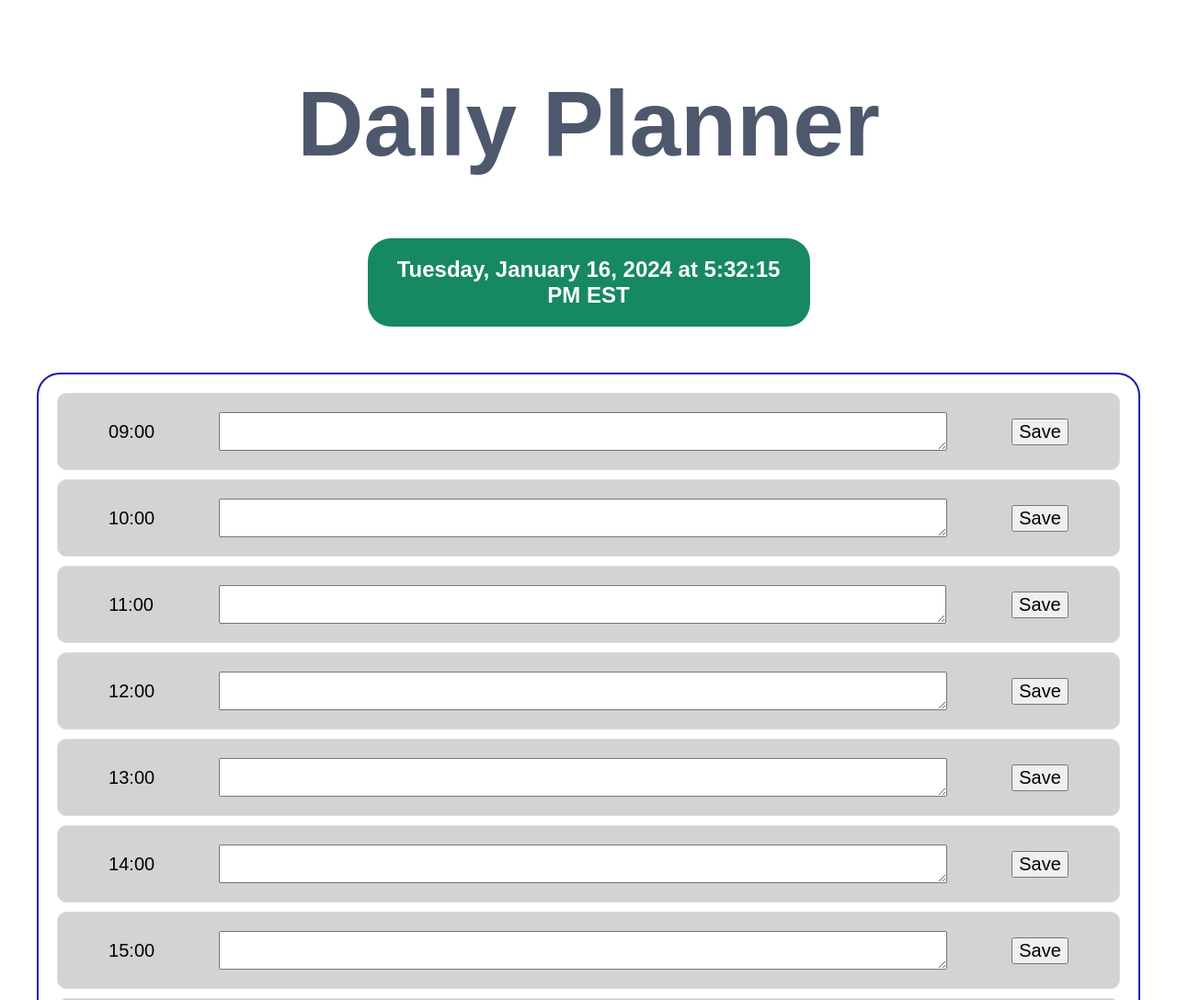
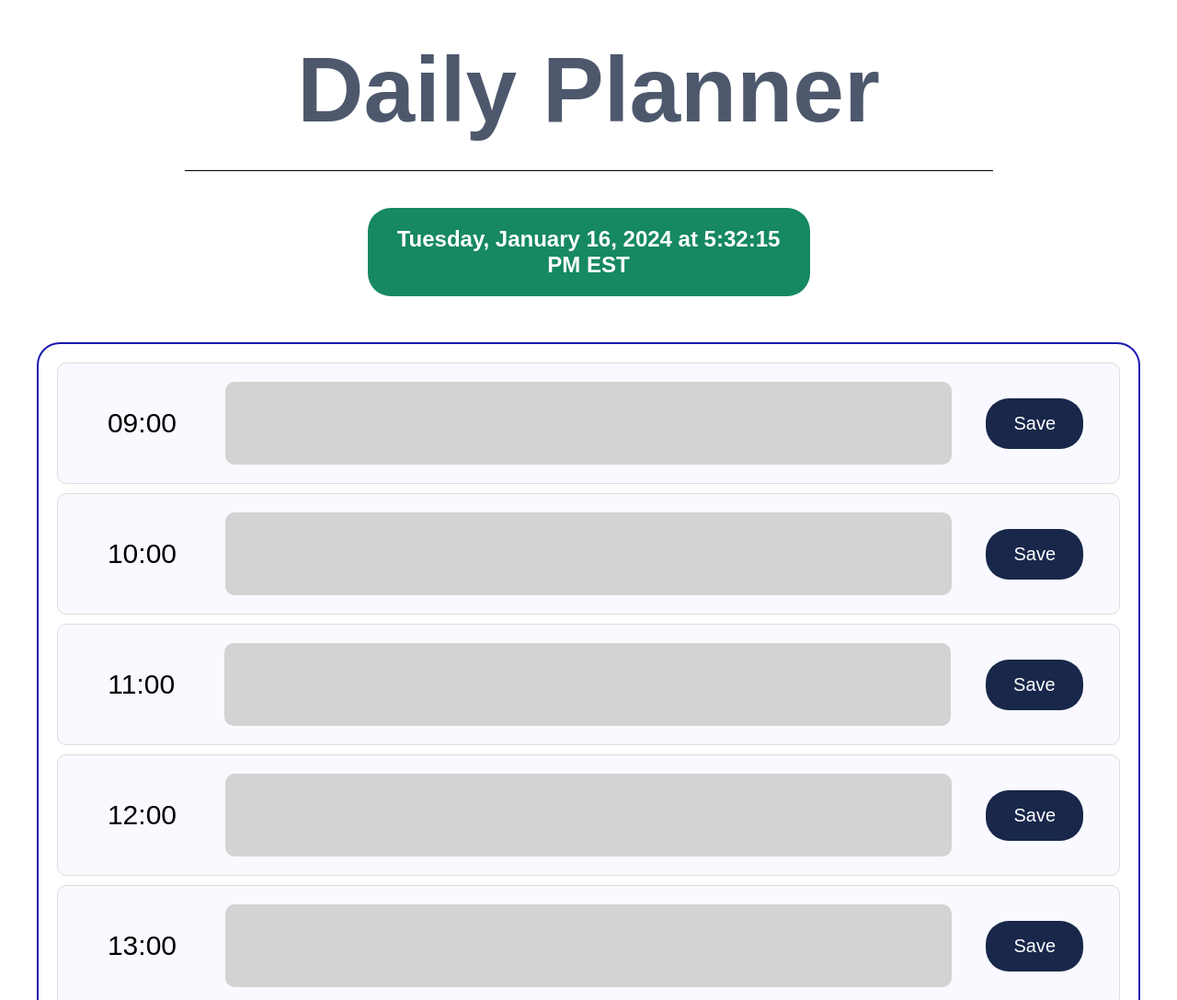
Before and after one commit to Jetniksyla/daily_planner, a plain HTML site: page index.html in a window 1280 px wide. Shown: the top 1087 px of the page at 92% size. Drawn offline with Linux system fonts and the light colour scheme.

Commit message:
Adding new styles to h1 element

```diff
--- a/assets/script.js
+++ b/assets/script.js
@@ -24,7 +24,7 @@ setInterval(updateDateTime, 1000);
 
 // Function to update time blocks dynamically
 function updateTimeBlocks() {
-  // Loop through hours from 9 to 17 (5 PM)
+  // Loop through hours from 9 to 22 (10 PM)
   for (let hour = 9; hour <= 17; hour++) {
     // Create a new section element for each time block
     const timeBlock = document.createElement("section");
@@ -45,12 +45,13 @@ function updateTimeBlocks() {
 
     // Create HTML content for the time block
     let formattedHour = hour < 10 ? "0" + hour : hour;
+    const storedEventText = localStorage.getItem(`event-${formattedHour}`);
     timeBlock.innerHTML = `
       <section class="timeDisplay">${formattedHour}:00</section>
-      <textarea id="event-${formattedHour}"></textarea>
+      <input id="event-${formattedHour}" value="${storedEventText || ''}">
+      </input>
       <button class="save-button">Save</button>
     `;
-
     // Append the time block to the "timeBlocks" section
     timeBlocks.appendChild(timeBlock);
   }
--- a/assets/style.css
+++ b/assets/style.css
@@ -1,6 +1,10 @@
 /* Style for h1 elements */
 h1 {
   font-size: 100px;
+  border-bottom: 1px solid black;
+  width: 65%;
+  margin: auto;
+  padding: 30px;
 }
 
 /* Style for the updatedDateTime element */
@@ -11,6 +15,7 @@ h1 {
   width: 35%;
   margin: auto;
   border-radius: 25px;
+  margin-top: 40px;
 }
 
 /* General styling for the body */
@@ -45,33 +50,58 @@ main {
 }
 
 /* Styling for past time blocks */
-.past {
+.past input {
   background-color: #d3d3d3;
 }
 
 /* Styling for present time blocks */
-.present {
+.present input {
   background-color: #ff6961;
 }
 
 /* Styling for future time blocks */
-.future {
+.future input {
   background-color: #77dd77;
 }
 
 /* Styling for the timeDisplay class within time blocks */
 .timeDisplay {
-  /* You can add specific styles here if needed */
+  padding: 15px;
+  color: black;
+  border-radius: 25px;
+  font-size: 30px;
+  font-family: sans-serif;
 }
 
 /* Styling for textarea within time blocks */
-textarea {
+input {
   width: 70%;
   padding: 5px;
+  font-size: large;
+  height: 80px;
+  border-radius: 10px;
+  border: none;
 }
 
 /* Styling for buttons */
 button {
   cursor: pointer;
   font-size: 20px;
+  padding: 16px 30px;
+  border-radius: 25px;
+  background: #0f1f43f5;
+  border: none;
+  color: white;
 }
+
+Button:active {
+  border: 1px solid #0f1f43f5;
+  background: rgb(237, 234, 234);
+  color: #0f1f43f5;
+}
+
+.past,
+.present,
+.future {
+  background-color: #f9f9ff;
+}
```
